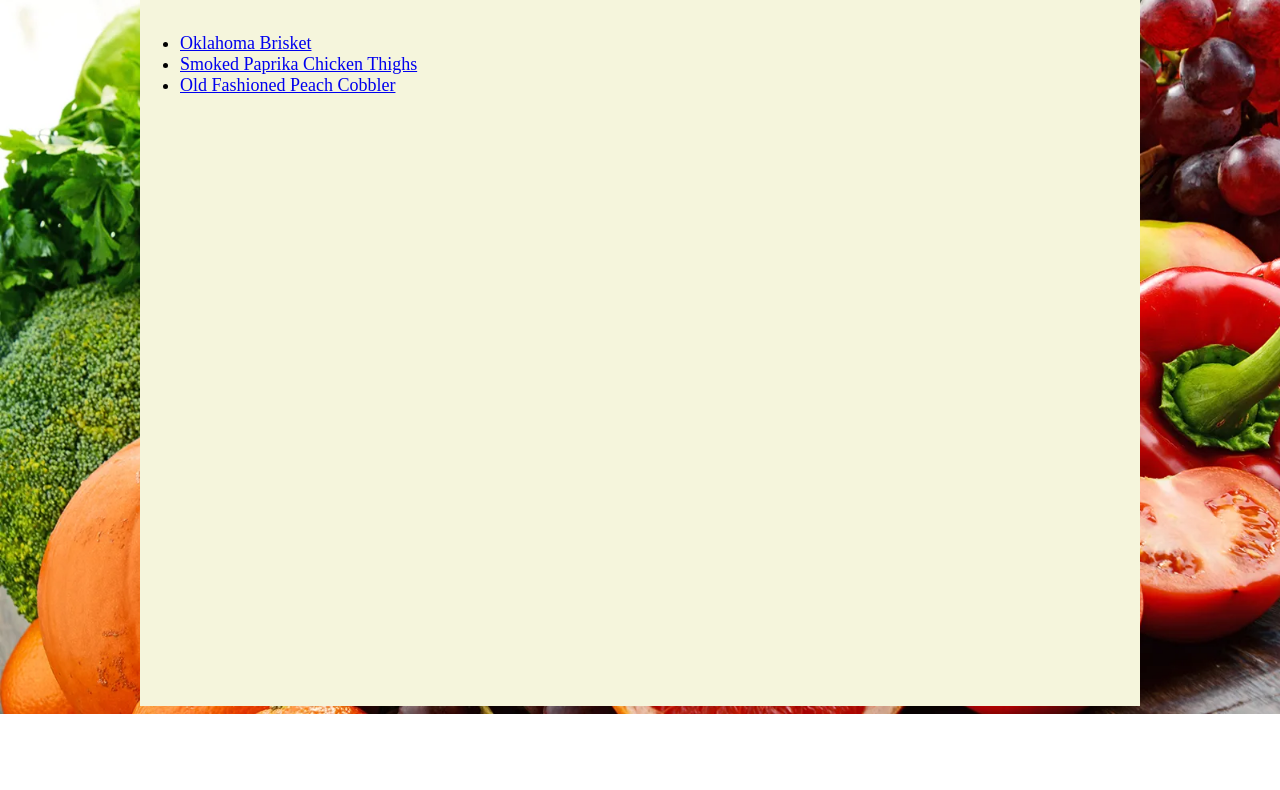
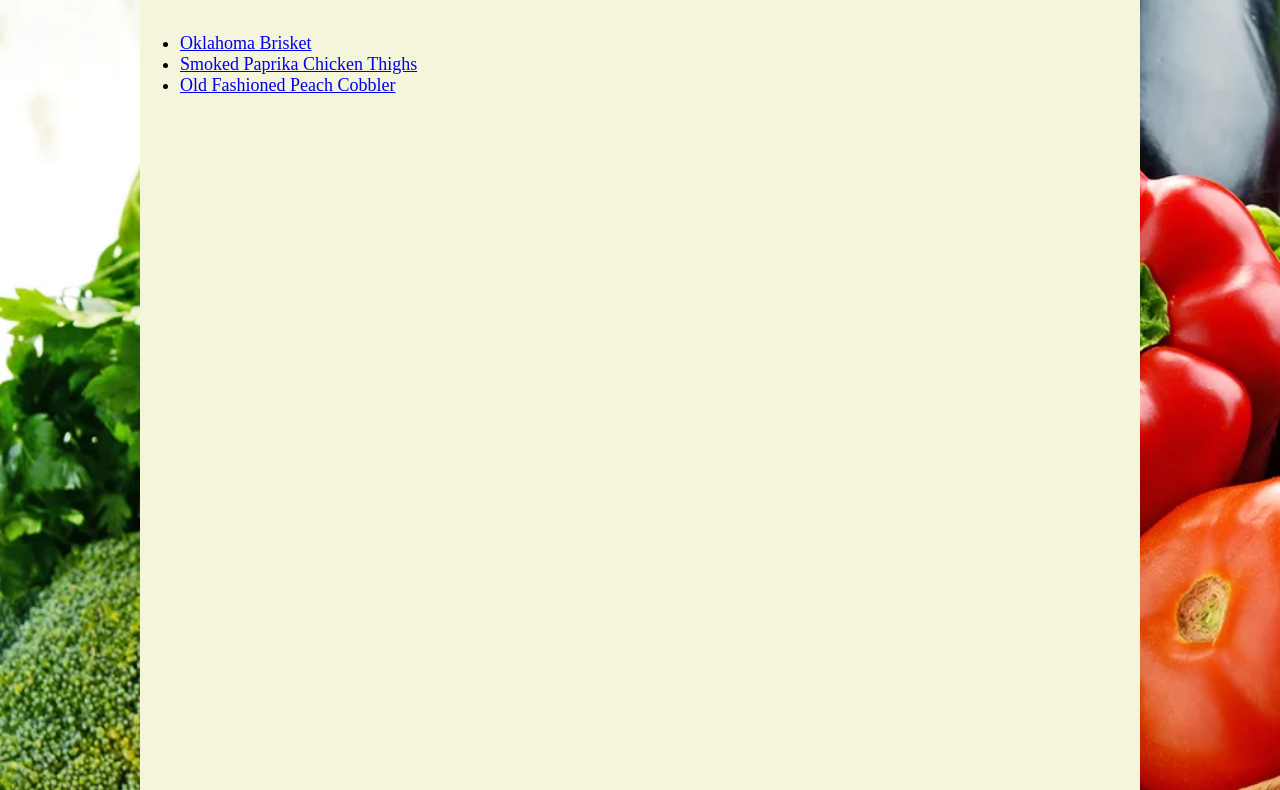
Before and after one commit to TheSoulCat/odin-recipes, a plain HTML site: page index.html in a window 1280 px wide. Shown: the part 141-931 px from the top of the page. Before the commit the page ends 855 px from the top, so only its background shows below. Drawn offline with Linux system fonts and the light colour scheme.

Commit message:
Update element dimensions

```diff
--- a/styles.css
+++ b/styles.css
@@ -7,14 +7,14 @@ body {
     font-size: large;
     background-image: url(./images/veggies.webp);
     background-repeat: no-repeat;
-    background-size:cover;
+    background-size: cover;
 }
 
 div {
     margin: auto;
     background-color: beige;
     max-width: 1000px;
-    height: 800px;
+    height: 1300px;
 }
 
 h1,
```
